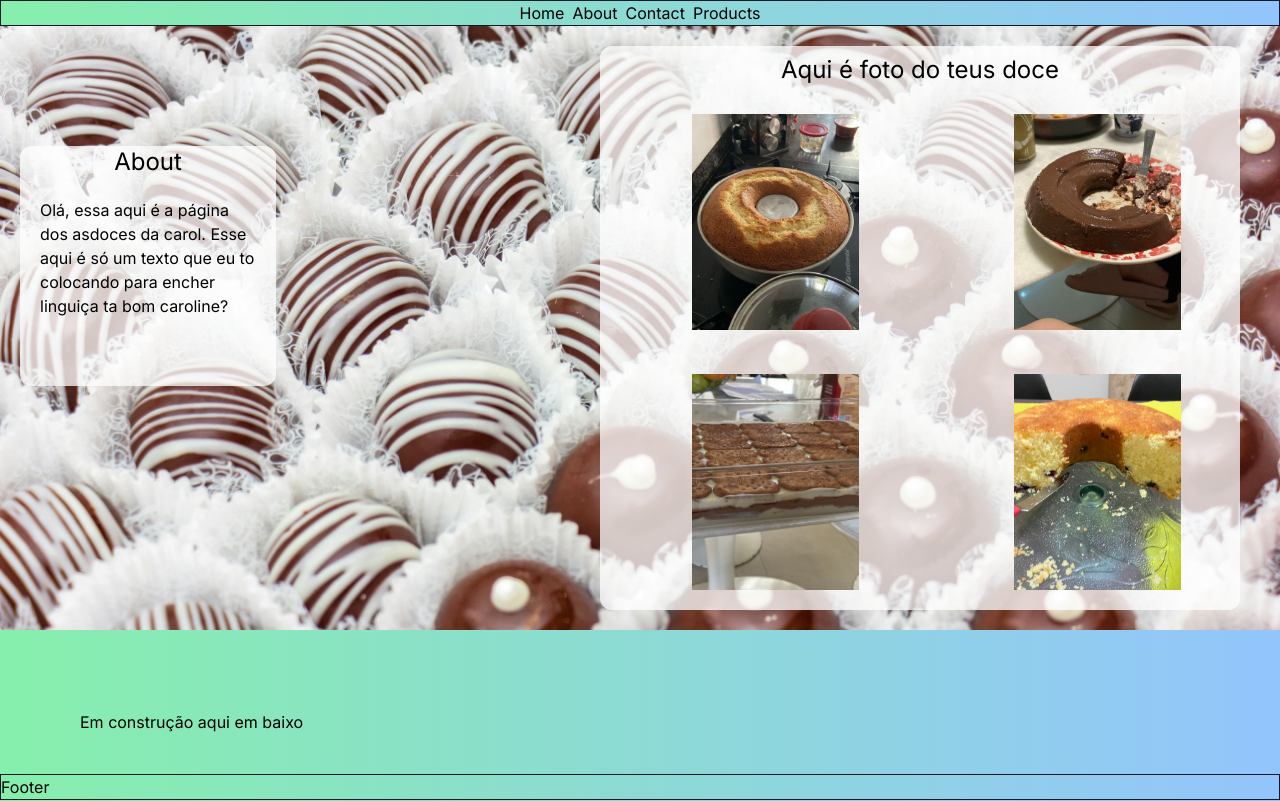
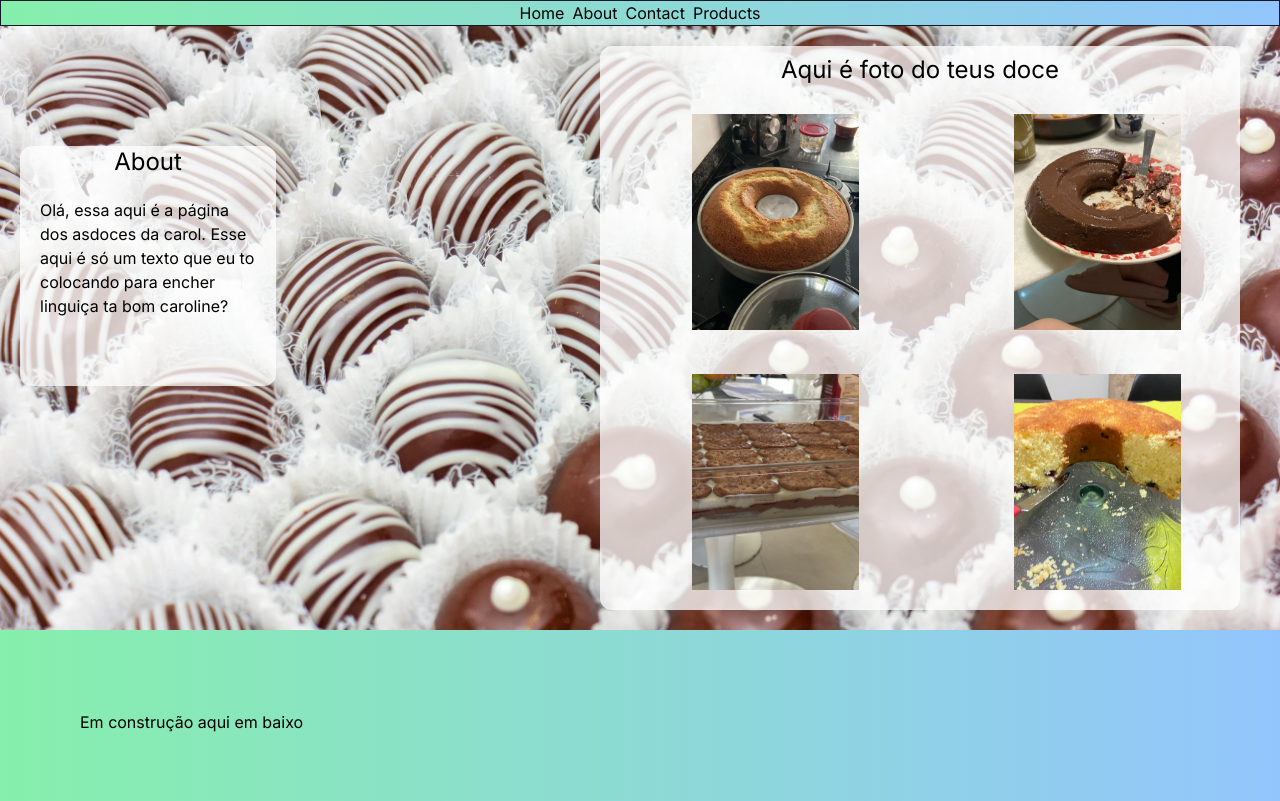
Before and after one commit to vicovaporub/doces-page, a Next.js app: page / in a window 1280 px wide. Shown: the top 801 px of the page. Built offline with nearby package versions, Linux system fonts and the light colour scheme.

Commit message:
feat: deleted footer

```diff
--- a/src/app/layout.tsx
+++ b/src/app/layout.tsx
@@ -2,7 +2,6 @@ import type { Metadata } from "next";
 import { Inter } from "next/font/google";
 import "./globals.css";
 import { NavBar } from "@/components/main-components/NavBar";
-import { Footer } from "@/components/main-components/Footer";
 
 const inter = Inter({ subsets: ["latin"] });
 
@@ -22,7 +21,6 @@ export default function RootLayout({
         <div className="bg-gradient-to-r from-green-300 to-blue-300 h-full">
           <NavBar />
           {children}
-          <Footer />
         </div>
       </body>
     </html>
--- a/src/components/main-components/Footer.tsx
+++ /dev/null
@@ -1,7 +0,0 @@
-export const Footer = () => {
-  return (
-    <div className="fixed inset-x-0 bottom-0 border border-gray-900">
-      Footer
-    </div>
-  );
-};
```
